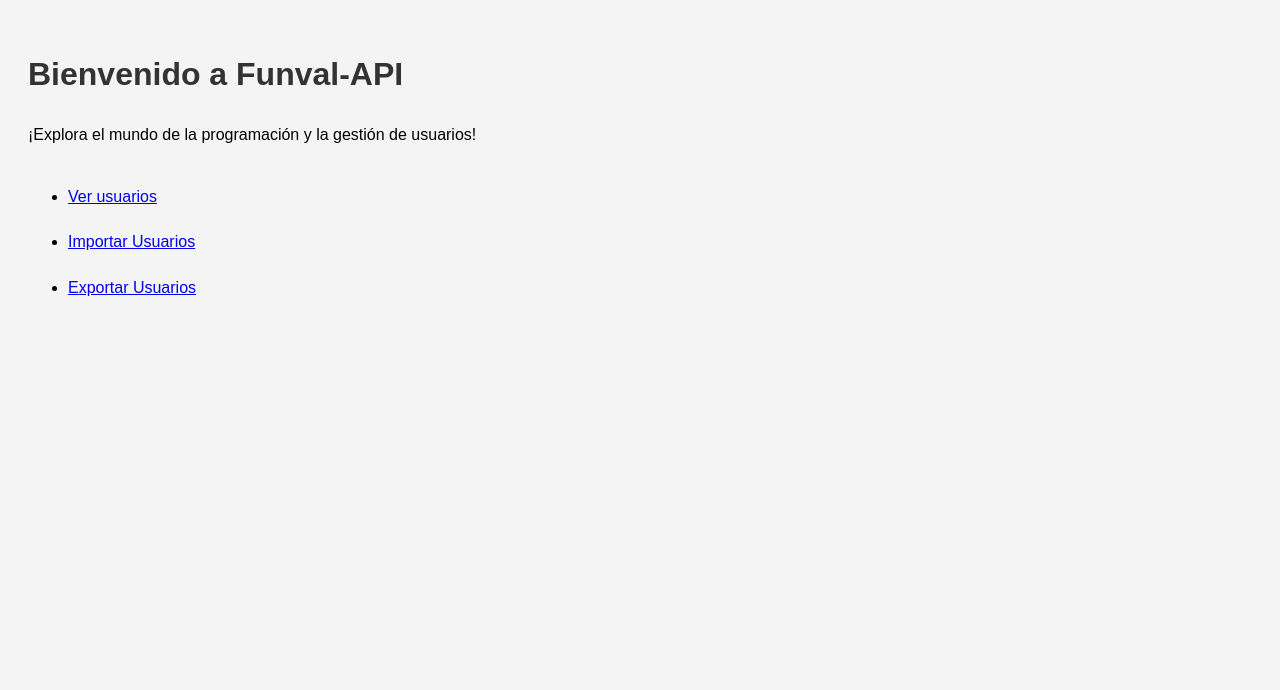
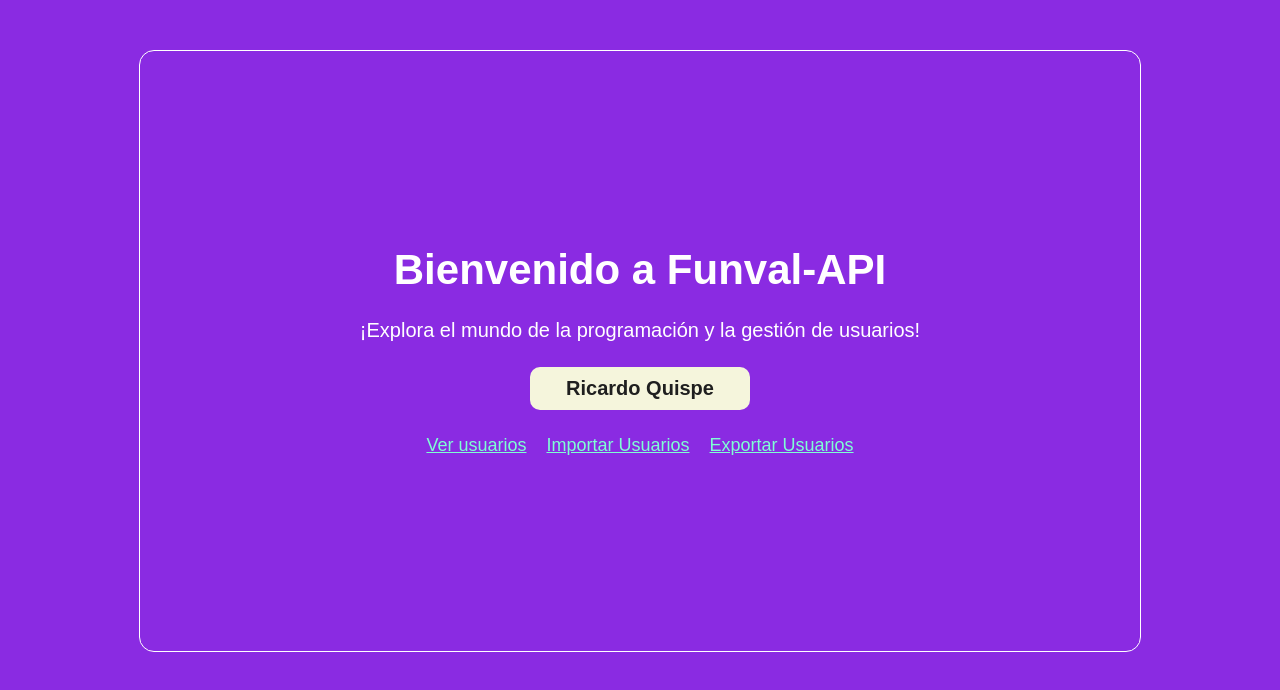
Before and after one commit to ricardoqc/miniproyecto---api_usuarios, a website: page public_html/index.html in a window 1280 px wide. Drawn offline with Linux system fonts and the light colour scheme.

Commit message:
Se agrego estilos entre otros elementos minimos

```diff
--- a/public_html/index.html
+++ b/public_html/index.html
@@ -5,14 +5,20 @@
     <meta name="viewport" content="width=device-width, initial-scale=1.0">
     <title>Inicio - Funval API</title>
     <link rel="stylesheet" href="./styles.css">
+    <link rel="preconnect" href="https://fonts.googleapis.com">
+    <link rel="preconnect" href="https://fonts.gstatic.com" crossorigin>
+    <link href="https://fonts.googleapis.com/css2?family=Poppins:ital,wght@0,100;0,200;0,300;0,400;0,500;0,600;0,700;0,800;0,900;1,100;1,200;1,300;1,400;1,500;1,600;1,700;1,800;1,900&display=swap" rel="stylesheet">
 </head>
 <body>
+    <div class="container">
     <h1>Bienvenido a Funval-API</h1>
     <p>¡Explora el mundo de la programación y la gestión de usuarios!</p>
+    <p class="nombre">Ricardo Quispe</p>
     <ul>
         <li><a href="./api/users">Ver usuarios</a></li>
         <li><a href="./import.html">Importar Usuarios</a></li>
         <li><a href="/api/users/export">Exportar Usuarios</a></li>
     </ul>
+    </div>
 </body>
 </html>
--- a/public_html/styles.css
+++ b/public_html/styles.css
@@ -1,24 +1,55 @@
-body {
-    font-family: Arial, sans-serif;
-    line-height: 1.6;
-    padding: 20px;
-    background-color: #f4f4f4;
+* {
+    margin: 0;
+    padding: 0;
+    background-color: blueviolet;
+}
+
+.container {
+    display: flex;
+    flex-direction: column;
+    border: 1px solid #fff;
+    border-radius: 15px;
+    width: 900px;
+    height: 500px;
+    align-items: center;
+    justify-content: center;
+    gap: 25px;
+    margin: 50px auto;
+    padding: 50px;
+}
+
+h1, p, li {
+    font-family: 'Poopins', sans-serif;
 }
 
 h1 {
-    color: #333;
+    font-weight: 900;
+    font-size: 42px;
+    color: #fff;
 }
 
-form {
-    margin-top: 20px;
+p {
+    font-size: 20px;
+    font-weight: lighter;
+    color: #fff;
 }
 
-input, button {
+.nombre {
+    width: 200px;
+    text-align: center;
+    background-color: beige;
     padding: 10px;
-    margin-top: 10px;
+    border-radius: 10px;
+    color: #1f1f1f;
+    font-weight: 600;
 }
 
-a {
-    display: inline-block;
-    margin-top: 20px;
+ul {
+    display: flex;
+    gap: 20px;
+    list-style: none;
+    font-size: 18px;
+    li a {
+        color: aquamarine;
+    }
 }
```
